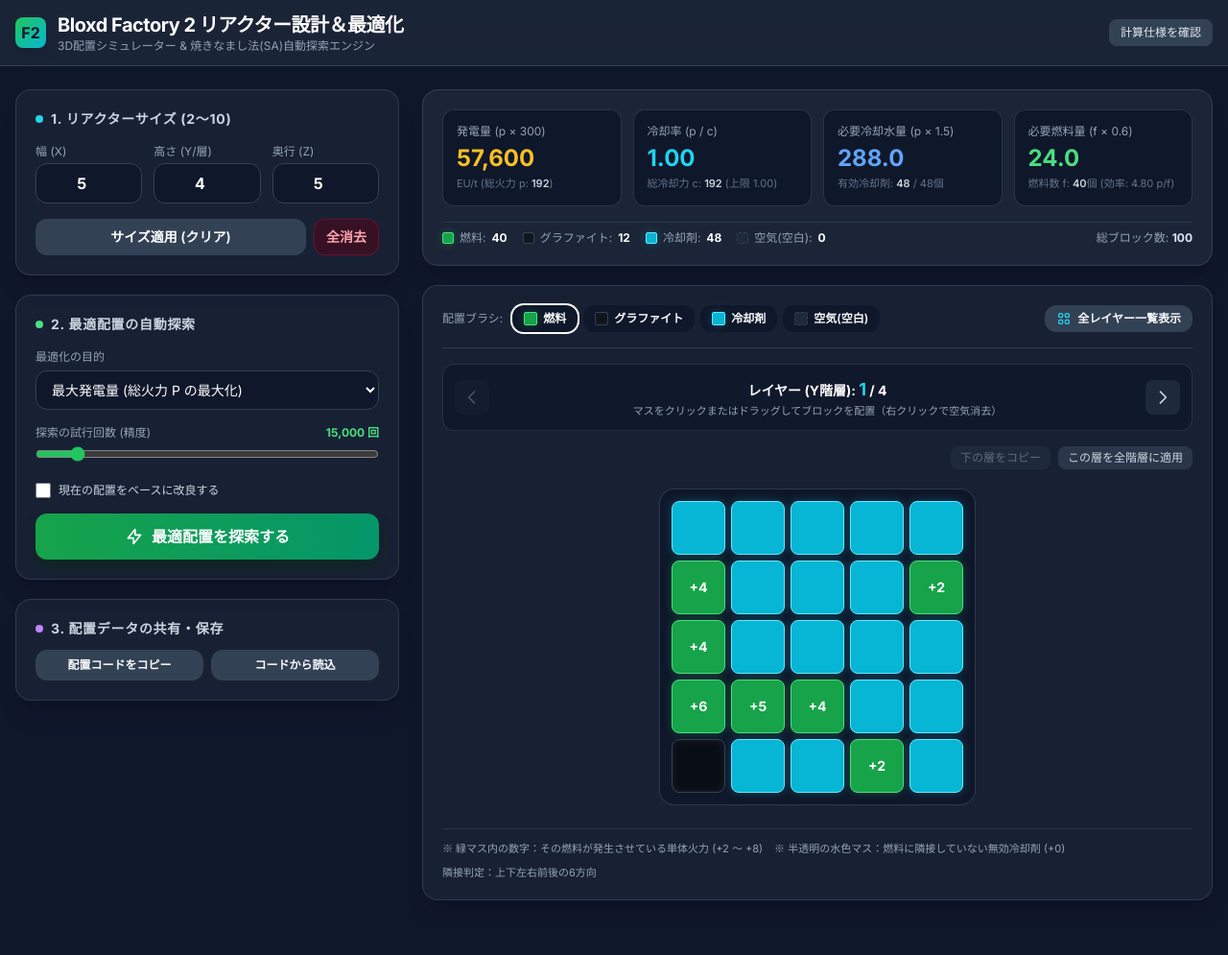
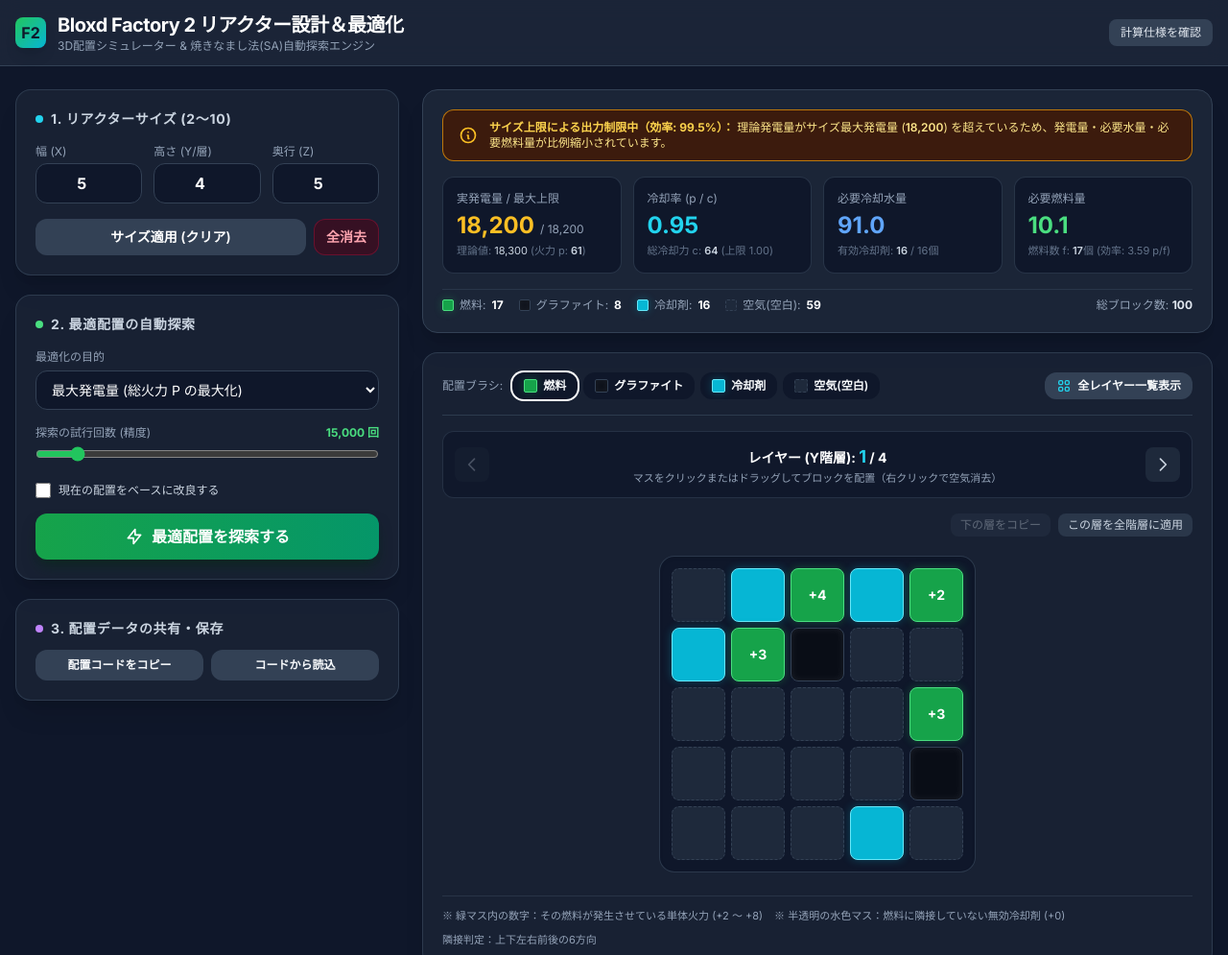
Before and after one commit to Yuzu-Lemon0822/reactor, a plain HTML site: page index.html in a window 1280 px wide. Shown: the top 995 px of the page at 96% size. Before the commit the page ends 962 px from the top, so only its background shows below. Drawn offline with nearby package versions, Linux system fonts and the light colour scheme.

Commit message:
Update index.html

```diff
--- a/index.html
+++ b/index.html
@@ -205,13 +205,25 @@
                     </div>
                 </div>
 
+                <!-- 出力上限到達（キャップ）通知バナー -->
+                <div id="capAlert" class="hidden mb-4 bg-amber-950/80 border border-amber-500/70 text-amber-200 px-4 py-2.5 rounded-xl flex items-center gap-3">
+                    <svg class="w-5 h-5 text-amber-400 shrink-0" fill="none" stroke="currentColor" viewBox="0 0 24 24"><path stroke-linecap="round" stroke-linejoin="round" stroke-width="2" d="M13 16h-1v-4h-1m1-4h.01M21 12a9 9 0 11-18 0 9 9 0 0118 0z"></path></svg>
+                    <div class="text-xs">
+                        <span class="font-bold text-amber-300">サイズ上限による出力制限中（効率: <span id="capScalePct">100</span>%）：</span>
+                        理論発電量がサイズ最大発電量 (<span id="capMaxPowerText" class="font-semibold">0</span>) を超えているため、発電量・必要水量・必要燃料量が比例縮小されています。
+                    </div>
+                </div>
+
                 <!-- メイン指標グリッド -->
                 <div class="grid grid-cols-2 sm:grid-cols-4 gap-3 mb-4">
                     <!-- 発電量 -->
                     <div class="bg-slate-900/90 border border-slate-700/70 rounded-xl p-3.5">
-                        <div class="text-xs text-slate-400 mb-1">発電量 (p × 300)</div>
-                        <div id="statPowerGen" class="text-xl sm:text-2xl font-extrabold text-amber-400">0</div>
-                        <div class="text-[11px] text-slate-500 mt-0.5">EU/t (総火力 p: <span id="statTotalP" class="text-slate-300 font-semibold">0</span>)</div>
+                        <div class="text-xs text-slate-400 mb-1">実発電量 / 最大上限</div>
+                        <div class="flex items-baseline gap-1.5 flex-wrap">
+                            <span id="statPowerGen" class="text-xl sm:text-2xl font-extrabold text-amber-400">0</span>
+                            <span class="text-xs text-slate-400">/ <span id="statMaxPower">0</span></span>
+                        </div>
+                        <div class="text-[11px] text-slate-500 mt-0.5">理論値: <span id="statRawPower" class="text-slate-300">0</span> (火力 p: <span id="statTotalP" class="text-slate-300 font-semibold">0</span>)</div>
                     </div>
 
                     <!-- 冷却率 -->
@@ -223,14 +235,14 @@
 
                     <!-- 必要冷却水量 -->
                     <div class="bg-slate-900/90 border border-slate-700/70 rounded-xl p-3.5">
-                        <div class="text-xs text-slate-400 mb-1">必要冷却水量 (p × 1.5)</div>
+                        <div class="text-xs text-slate-400 mb-1">必要冷却水量</div>
                         <div id="statWaterReq" class="text-xl sm:text-2xl font-extrabold text-blue-400">0.0</div>
                         <div class="text-[11px] text-slate-500 mt-0.5">有効冷却剤: <span id="statActiveCoolant" class="text-slate-300 font-semibold">0</span> / <span id="statTotalCoolant">0</span>個</div>
                     </div>
 
                     <!-- 必要燃料量 -->
                     <div class="bg-slate-900/90 border border-slate-700/70 rounded-xl p-3.5">
-                        <div class="text-xs text-slate-400 mb-1">必要燃料量 (f × 0.6)</div>
+                        <div class="text-xs text-slate-400 mb-1">必要燃料量</div>
                         <div id="statFuelReq" class="text-xl sm:text-2xl font-extrabold text-green-400">0.0</div>
                         <div class="text-[11px] text-slate-500 mt-0.5">燃料数 f: <span id="statFuelCount" class="text-slate-300 font-semibold">0</span>個 (効率: <span id="statEfficiency">0.0</span> p/f)</div>
                     </div>
@@ -356,11 +368,13 @@
                     </ul>
                 </div>
                 <div class="bg-slate-900/80 p-3 rounded-xl border border-slate-700/70">
-                    <p class="font-semibold text-amber-400 mb-1">■ 出力と消費リソース</p>
+                    <p class="font-semibold text-amber-400 mb-1">■ 出力・サイズ上限と消費リソース</p>
                     <ul class="list-disc list-inside text-xs space-y-1 text-slate-300">
-                        <li><strong>発電量</strong> = p × 300</li>
-                        <li><strong>必要冷却水量</strong> = p × 1.5</li>
-                        <li><strong>必要燃料量</strong> = f × 0.6 （f = 燃料の総数）</li>
+                        <li><strong>理論発電量</strong> = p × 300</li>
+                        <li><strong>サイズ最大発電量</strong> = 280 × (xy + yz + zx)</li>
+                        <li>理論発電量が最大発電量を超える場合、<strong>倍率 = 最大発電量 / 理論発電量</strong> となり、実発電量・必要冷却水量・必要燃料量がその倍率に比例してスケーリングされます。</li>
+                        <li><strong>基本必要冷却水量</strong> = p × 1.5 （上限超過時は比例縮小）</li>
+                        <li><strong>基本必要燃料量</strong> = f × 0.6 （上限超過時は比例縮小）</li>
                     </ul>
                 </div>
             </div>
@@ -441,7 +455,12 @@
 
             // ステータス表示
             meltdownAlert: document.getElementById('meltdownAlert'),
+            capAlert: document.getElementById('capAlert'),
+            capScalePct: document.getElementById('capScalePct'),
+            capMaxPowerText: document.getElementById('capMaxPowerText'),
             statPowerGen: document.getElementById('statPowerGen'),
+            statMaxPower: document.getElementById('statMaxPower'),
+            statRawPower: document.getElementById('statRawPower'),
             statTotalP: document.getElementById('statTotalP'),
             cardCoolingRatio: document.getElementById('cardCoolingRatio'),
             statCoolingRatio: document.getElementById('statCoolingRatio'),
@@ -583,9 +602,16 @@
             }
 
             const isMeltdown = coolingRatio > 1.000001; // 浮動小数点誤差考慮
-            const powerGen = totalPower * 300;
-            const waterReq = totalPower * 1.5;
-            const fuelReq = fuelCount * 0.6;
+            const rawPowerGen = totalPower * 300;
+            const maxPowerGen = 280 * (dimX * dimY + dimY * dimZ + dimZ * dimX);
+
+            // 理論発電量が最大発電量を超える場合のスケーリング比率
+            const isCapped = rawPowerGen > maxPowerGen;
+            const scaleRatio = isCapped ? (maxPowerGen / rawPowerGen) : 1.0;
+
+            const powerGen = rawPowerGen * scaleRatio;
+            const waterReq = (totalPower * 1.5) * scaleRatio;
+            const fuelReq = (fuelCount * 0.6) * scaleRatio;
             const efficiency = fuelCount > 0 ? (totalPower / fuelCount) : 0;
 
             return {
@@ -598,6 +624,10 @@
                 totalCooling,
                 coolingRatio,
                 isMeltdown,
+                rawPowerGen,
+                maxPowerGen,
+                isCapped,
+                scaleRatio,
                 powerGen,
                 waterReq,
                 fuelReq,
@@ -647,24 +677,30 @@
             /**
              * 目的関数（スコア算出）
              * 冷却率 > 1.0 の場合は強力なペナルティを与え、安全な領域へ誘導する
+             * また、サイズ最大発電量(maxPowerGen)に達した後は、過剰なブロックや燃料を削減する方向へ誘導する
              */
             function calcScore(res) {
                 if (res.isMeltdown) {
                     // 超過分に応じたペナルティ（まずはメルトダウン解消を最優先させる）
                     const excess = res.totalPower - res.totalCooling;
-                    return -100000 - (excess * 500);
+                    return -1000000 - (excess * 5000);
                 }
-                if (res.fuelCount === 0) return -50000;
+                if (res.fuelCount === 0) return -500000;
+
+                const inactiveCoolants = res.totalCoolant - res.activeCoolant;
+                const usedBlocks = res.fuelCount + res.graphiteCount + res.totalCoolant;
+                // 上限超過分のペナルティ（上限に達しているなら、それ以上燃料を増やしても発電量が増えないため削減を促す）
+                const overCapPenalty = res.isCapped ? (res.rawPowerGen - res.maxPowerGen) * 0.5 : 0;
 
                 if (goal === 'max_power') {
-                    // 総火力 P の最大化（同点ならグラファイト/冷却剤が無駄に少なく効率が良い方を優先）
-                    return res.totalPower * 1000 + res.efficiency * 10 - (res.totalCoolant - res.activeCoolant) * 5;
+                    // 実発電量の最大化。上限到達後は少ない燃料・少ない資材で同じ上限出力を出せる配置を優先
+                    return res.powerGen * 100 - overCapPenalty - res.fuelCount * 15 - usedBlocks * 2 - inactiveCoolants * 20;
                 } else if (goal === 'fuel_efficiency') {
-                    // 1燃料あたりの火力効率 (P/f) の最大化 ＋ 一定の総火力も確保
-                    return res.efficiency * 5000 + res.totalPower * 50 - (res.totalCoolant - res.activeCoolant) * 10;
+                    // 1燃料あたりの火力効率 (P/f) の最大化 ＋ 実発電量も確保
+                    return res.efficiency * 50000 + res.powerGen * 5 - overCapPenalty - inactiveCoolants * 30;
                 } else {
-                    // バランス型（総火力と効率の両立）
-                    return res.totalPower * 600 + res.efficiency * 2500 - (res.totalCoolant - res.activeCoolant) * 10;
+                    // バランス型（高出力と燃料効率の両立）
+                    return res.powerGen * 60 + res.efficiency * 25000 - overCapPenalty - res.fuelCount * 10 - inactiveCoolants * 25;
                 }
             }
 
@@ -744,7 +780,7 @@
                 // プログレスバー更新
                 const pct = Math.round((step / totalIterations) * 100);
                 el.progressBar.style.width = `${pct}%`;
-                el.progressText.textContent = `探索中... ${pct}% (現在の最高発電量: ${bestEval.isMeltdown ? 0 : bestEval.powerGen.toLocaleString()})`;
+                el.progressText.textContent = `探索中... ${pct}% (最高実発電量: ${bestEval.isMeltdown ? 0 : Math.round(bestEval.powerGen).toLocaleString()} / 上限 ${bestEval.maxPowerGen.toLocaleString()})`;
 
                 if (step < totalIterations) {
                     requestAnimationFrame(processChunk);
@@ -752,7 +788,7 @@
                     // 探索完了処理
                     if (!bestEval.isMeltdown) {
                         state.grid.set(bestGrid);
-                        showToast(`最適配置が見つかりました！(発電量: ${bestEval.powerGen.toLocaleString()})`);
+                        showToast(`最適配置が見つかりました！(実発電量: ${Math.round(bestEval.powerGen).toLocaleString()})`);
                     } else {
                         state.grid.set(currentGrid);
                         showToast('安全な配置が見つかりませんでした。試行回数を増やして再試行してください。', true);
@@ -780,7 +816,9 @@
             const evalRes = evaluateReactor(state.grid, state.dimX, state.dimY, state.dimZ);
 
             // 数値ステータスの更新
-            el.statPowerGen.textContent = evalRes.powerGen.toLocaleString();
+            el.statPowerGen.textContent = Math.round(evalRes.powerGen).toLocaleString();
+            el.statMaxPower.textContent = evalRes.maxPowerGen.toLocaleString();
+            el.statRawPower.textContent = evalRes.rawPowerGen.toLocaleString();
             el.statTotalP.textContent = evalRes.totalPower.toLocaleString();
 
             el.statCoolingRatio.textContent = evalRes.coolingRatio === Infinity ? '∞' : evalRes.coolingRatio.toFixed(2);
@@ -812,6 +850,15 @@
                 el.cardCoolingRatio.classList.remove('border-rose-500', 'bg-rose-950/40');
                 el.statCoolingRatio.classList.remove('text-rose-500');
                 el.statCoolingRatio.classList.add('text-cyan-400');
+            }
+
+            // 出力上限（キャップ）バナーの表示制御
+            if (evalRes.isCapped && !evalRes.isMeltdown) {
+                el.capAlert.classList.remove('hidden');
+                el.capScalePct.textContent = (evalRes.scaleRatio * 100).toFixed(1);
+                el.capMaxPowerText.textContent = evalRes.maxPowerGen.toLocaleString();
+            } else {
+                el.capAlert.classList.add('hidden');
             }
 
             // レイヤーナビゲーションの表示制御
```
